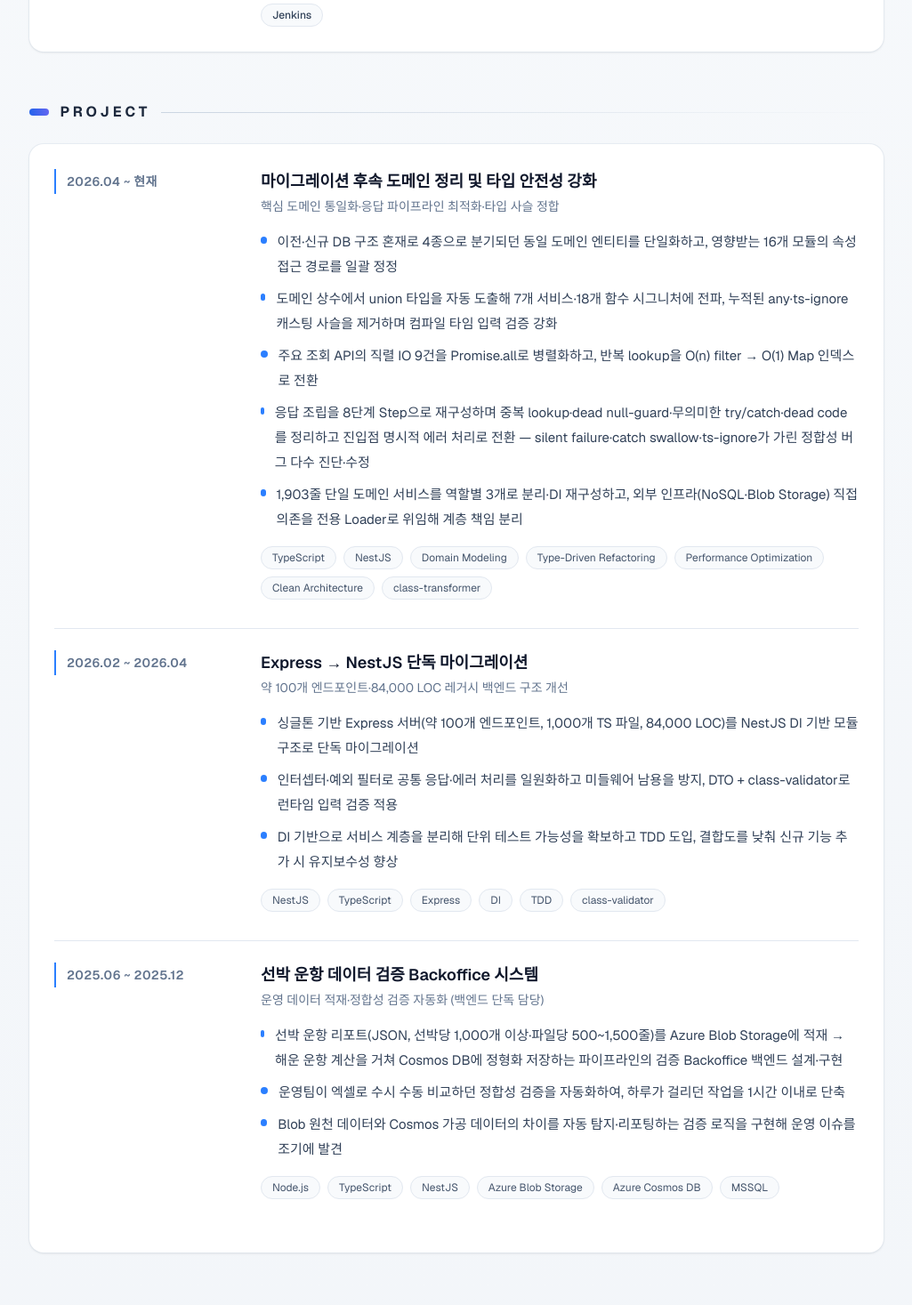
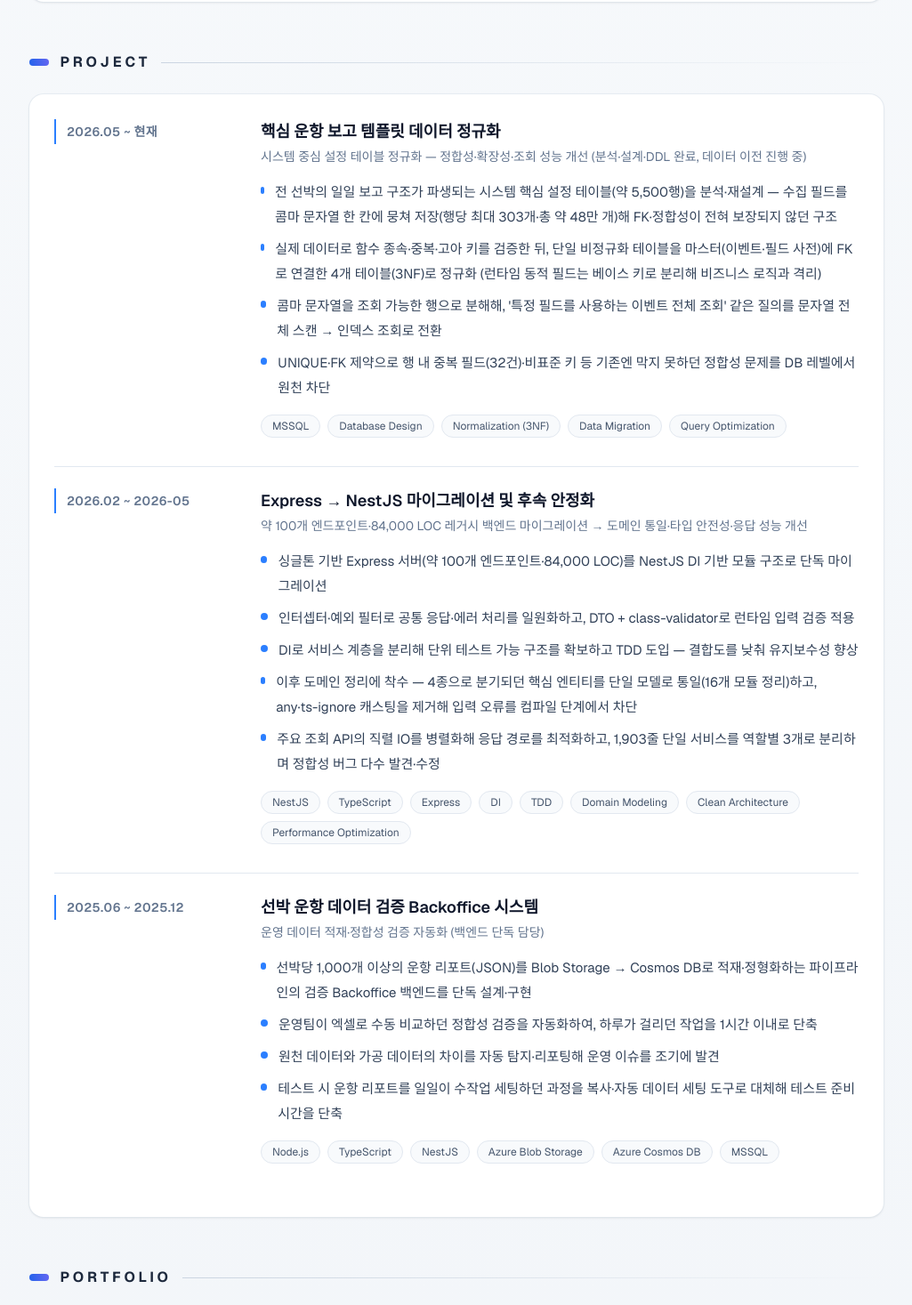
Before and after one commit to junhyeokkk/resume, a Next.js app: page / in a window 1280 px wide. Shown: the part 1240-2707 px from the top of the page at 89% size, without its empty margins (127-1152 px from the left). Built offline with nearby package versions, Linux system fonts and the light colour scheme.

Commit message:
feat : resume 업데이트

```diff
--- a/app/data/resume.ts
+++ b/app/data/resume.ts
@@ -70,9 +70,9 @@ export const profile: Profile = {
 };
 
 export const introduce: string[] = [
-  "운영 안정성과 데이터 정합성에 집착하는 백엔드 엔지니어입니다. 해운·선박 운항 데이터 SaaS에서 선박 한 척당 1,000개 이상의 JSON 리포트를 Azure Blob Storage·Cosmos DB로 적재하고 비교 검증하는 Backoffice 시스템의 백엔드를 단독으로 설계·운영하며, 운영팀이 하루를 들여 수동으로 확인하던 정합성 검증을 1시간 이내로 단축했습니다.",
+  "운영 안정성과 데이터 정합성에 집착하는 백엔드 엔지니어입니다. 해운·선박 운항 데이터 SaaS의 검증 Backoffice 백엔드를 단독으로 설계·운영하며, 운영팀이 수동으로 확인하던 데이터 정합성 검증을 자동화했습니다.",
 
-  "약 100개 엔드포인트·84,000 LOC 규모의 Express 레거시 서버를 NestJS DI 기반 아키텍처로 단독 마이그레이션해 인터셉터·예외 필터 기반 공통 처리와 TDD를 도입했습니다. 마이그레이션 이후에도 도메인 모델 통일·타입 안전성 강화·응답 파이프라인 최적화를 이어가며 운영 신뢰성을 끌어올리고 있습니다. 부트캠프 팀 프로젝트에서는 Kafka 비동기와 CompletableFuture 병렬 처리로 매칭 API 응답을 약 50% 단축한 경험이 있으며, 단순 기능 개발을 넘어 운영 안정성과 자동화로 서비스 품질에 기여하는 엔지니어로 성장하고자 합니다.",
+  "대규모 Express 레거시 서버를 NestJS DI 기반 아키텍처로 단독 마이그레이션하고, 이후에도 도메인 모델 통일·타입 안전성 강화·응답 파이프라인 최적화를 이어가며 운영 신뢰성을 끌어올리고 있습니다. 단순 기능 개발을 넘어 운영 안정성과 자동화로 서비스 품질에 기여하는 엔지니어로 성장하고자 합니다.",
 ];
 
 export const experiences: Experience[] = [
@@ -102,34 +102,34 @@ export const experiences: Experience[] = [
 
 export const projects: Project[] = [
   {
-    period: "2026.04 ~ 현재",
-    title: "마이그레이션 후속 도메인 정리 및 타입 안전성 강화",
-    subtitle: "핵심 도메인 통일화·응답 파이프라인 최적화·타입 사슬 정합",
+    period: "2026.05 ~ 현재",
+    title: "핵심 운항 보고 템플릿 데이터 정규화",
+    subtitle:
+      "시스템 중심 설정 테이블 정규화 — 정합성·확장성·조회 성능 개선 (분석·설계·DDL 완료, 데이터 이전 진행 중)",
     descriptions: [
-      "이전·신규 DB 구조 혼재로 4종으로 분기되던 동일 도메인 엔티티를 단일화하고, 영향받는 16개 모듈의 속성 접근 경로를 일괄 정정",
-      "도메인 상수에서 union 타입을 자동 도출해 7개 서비스·18개 함수 시그니처에 전파, 누적된 any·ts-ignore 캐스팅 사슬을 제거하며 컴파일 타임 입력 검증 강화",
-      "주요 조회 API의 직렬 IO 9건을 Promise.all로 병렬화하고, 반복 lookup을 O(n) filter → O(1) Map 인덱스로 전환",
-      "응답 조립을 8단계 Step으로 재구성하며 중복 lookup·dead null-guard·무의미한 try/catch·dead code를 정리하고 진입점 명시적 에러 처리로 전환 — silent failure·catch swallow·ts-ignore가 가린 정합성 버그 다수 진단·수정",
-      "1,903줄 단일 도메인 서비스를 역할별 3개로 분리·DI 재구성하고, 외부 인프라(NoSQL·Blob Storage) 직접 의존을 전용 Loader로 위임해 계층 책임 분리",
+      "전 선박의 일일 보고 구조가 파생되는 시스템 핵심 설정 테이블(약 5,500행)을 분석·재설계 — 수집 필드를 콤마 문자열 한 칸에 뭉쳐 저장(행당 최대 303개·총 약 48만 개)해 FK·정합성이 전혀 보장되지 않던 구조",
+      "실제 데이터로 함수 종속·중복·고아 키를 검증한 뒤, 단일 비정규화 테이블을 마스터(이벤트·필드 사전)에 FK로 연결한 4개 테이블(3NF)로 정규화 (런타임 동적 필드는 베이스 키로 분리해 비즈니스 로직과 격리)",
+      "콤마 문자열을 조회 가능한 행으로 분해해, '특정 필드를 사용하는 이벤트 전체 조회' 같은 질의를 문자열 전체 스캔 → 인덱스 조회로 전환",
+      "UNIQUE·FK 제약으로 행 내 중복 필드(32건)·비표준 키 등 기존엔 막지 못하던 정합성 문제를 DB 레벨에서 원천 차단",
     ],
     skills: [
-      "TypeScript",
-      "NestJS",
-      "Domain Modeling",
-      "Type-Driven Refactoring",
-      "Performance Optimization",
-      "Clean Architecture",
-      "class-transformer",
+      "MSSQL",
+      "Database Design",
+      "Normalization (3NF)",
+      "Data Migration",
+      "Query Optimization",
     ],
   },
   {
-    period: "2026.02 ~ 2026.04",
-    title: "Express → NestJS 단독 마이그레이션",
-    subtitle: "약 100개 엔드포인트·84,000 LOC 레거시 백엔드 구조 개선",
+    period: "2026.02 ~ 2026-05",
+    title: "Express → NestJS 마이그레이션 및 후속 안정화",
+    subtitle: "약 100개 엔드포인트·84,000 LOC 레거시 백엔드 마이그레이션 → 도메인 통일·타입 안전성·응답 성능 개선",
     descriptions: [
-      "싱글톤 기반 Express 서버(약 100개 엔드포인트, 1,000개 TS 파일, 84,000 LOC)를 NestJS DI 기반 모듈 구조로 단독 마이그레이션",
-      "인터셉터·예외 필터로 공통 응답·에러 처리를 일원화하고 미들웨어 남용을 방지, DTO + class-validator로 런타임 입력 검증 적용",
-      "DI 기반으로 서비스 계층을 분리해 단위 테스트 가능성을 확보하고 TDD 도입, 결합도를 낮춰 신규 기능 추가 시 유지보수성 향상",
+      "싱글톤 기반 Express 서버(약 100개 엔드포인트·84,000 LOC)를 NestJS DI 기반 모듈 구조로 단독 마이그레이션",
+      "인터셉터·예외 필터로 공통 응답·에러 처리를 일원화하고, DTO + class-validator로 런타임 입력 검증 적용",
+      "DI로 서비스 계층을 분리해 단위 테스트 가능 구조를 확보하고 TDD 도입 — 결합도를 낮춰 유지보수성 향상",
+      "이후 도메인 정리에 착수 — 4종으로 분기되던 핵심 엔티티를 단일 모델로 통일(16개 모듈 정리)하고, any·ts-ignore 캐스팅을 제거해 입력 오류를 컴파일 단계에서 차단",
+      "주요 조회 API의 직렬 IO를 병렬화해 응답 경로를 최적화하고, 1,903줄 단일 서비스를 역할별 3개로 분리하며 정합성 버그 다수 발견·수정",
     ],
     skills: [
       "NestJS",
@@ -137,7 +137,9 @@ export const projects: Project[] = [
       "Express",
       "DI",
       "TDD",
-      "class-validator",
+      "Domain Modeling",
+      "Clean Architecture",
+      "Performance Optimization",
     ],
   },
   {
@@ -145,9 +147,10 @@ export const projects: Project[] = [
     title: "선박 운항 데이터 검증 Backoffice 시스템",
     subtitle: "운영 데이터 적재·정합성 검증 자동화 (백엔드 단독 담당)",
     descriptions: [
-      "선박 운항 리포트(JSON, 선박당 1,000개 이상·파일당 500~1,500줄)를 Azure Blob Storage에 적재 → 해운 운항 계산을 거쳐 Cosmos DB에 정형화 저장하는 파이프라인의 검증 Backoffice 백엔드 설계·구현",
-      "운영팀이 엑셀로 수시 수동 비교하던 정합성 검증을 자동화하여, 하루가 걸리던 작업을 1시간 이내로 단축",
-      "Blob 원천 데이터와 Cosmos 가공 데이터의 차이를 자동 탐지·리포팅하는 검증 로직을 구현해 운영 이슈를 조기에 발견",
+      "선박당 1,000개 이상의 운항 리포트(JSON)를 Blob Storage → Cosmos DB로 적재·정형화하는 파이프라인의 검증 Backoffice 백엔드를 단독 설계·구현",
+      "운영팀이 엑셀로 수동 비교하던 정합성 검증을 자동화하여, 하루가 걸리던 작업을 1시간 이내로 단축",
+      "원천 데이터와 가공 데이터의 차이를 자동 탐지·리포팅해 운영 이슈를 조기에 발견",
+      "테스트 시 운항 리포트를 일일이 수작업 세팅하던 과정을 복사·자동 데이터 세팅 도구로 대체해 테스트 준비 시간을 단축",
     ],
     skills: [
       "Node.js",
@@ -175,8 +178,6 @@ export const skills: SkillGroup[] = [
       "Spring Security / JWT",
       "Spring AOP",
       "JPA",
-      "React",
-      "Flutter",
     ],
   },
   {
@@ -212,6 +213,10 @@ export const skills: SkillGroup[] = [
       "Jira",
       "Confluence",
     ],
+  },
+  {
+    category: "Frontend (참고)",
+    items: ["React", "Flutter"],
   },
 ];
 
```
